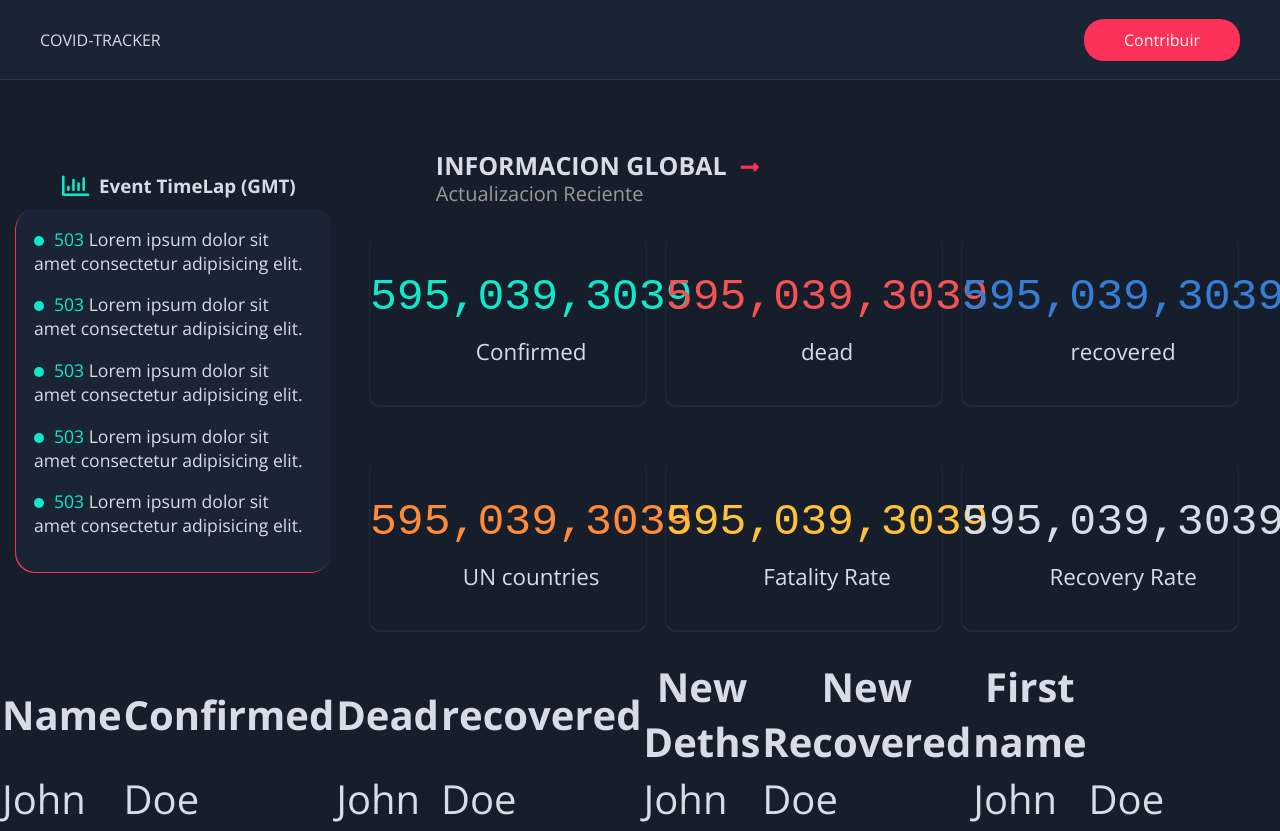
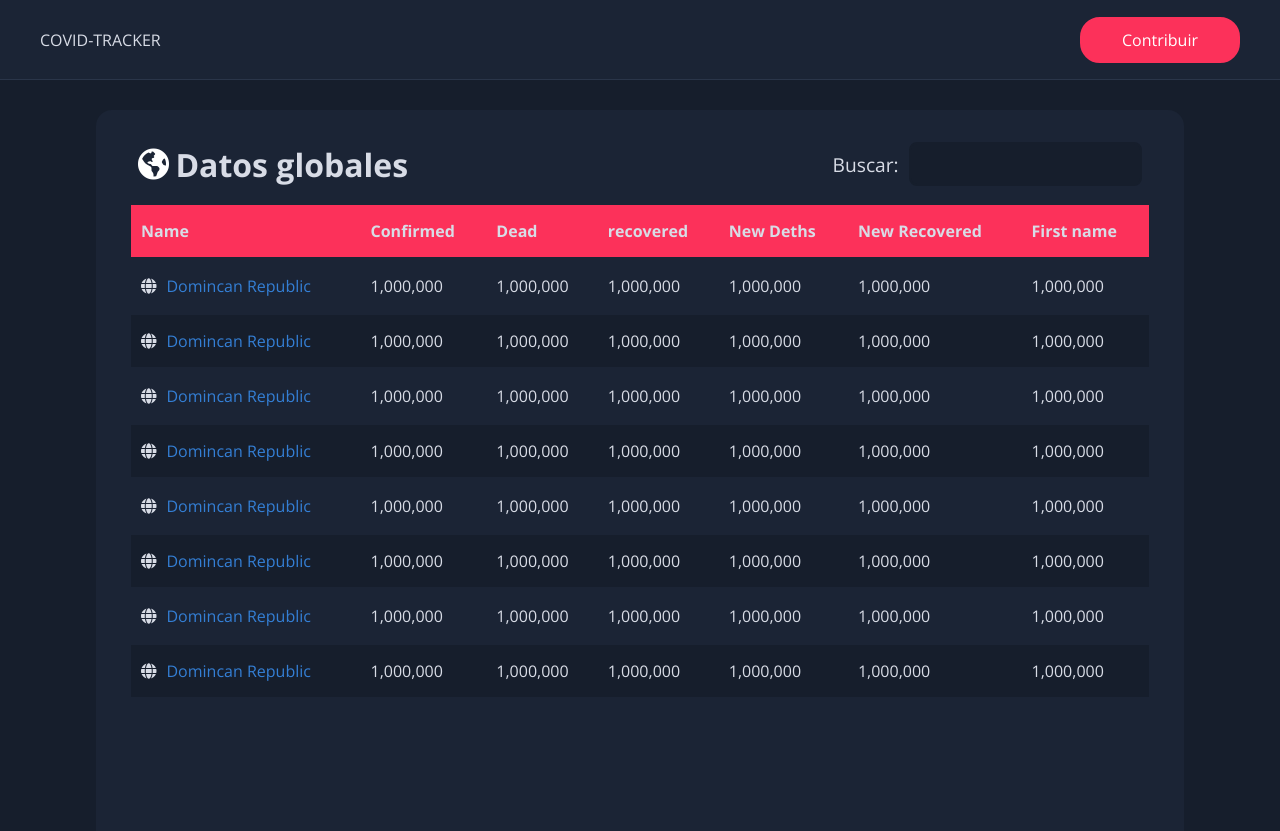
Before and after one commit to jesusdaniel7/covid19-tracking, a plain HTML site: page index.html in a window 1280 px wide. Shown: the top 831 px of the page. Drawn offline with nearby package versions, Linux system fonts and the light colour scheme; no server answers; a web font is replaced by a local one.

Commit message:
adding a table countries

```diff
--- a/css/style.css
+++ b/css/style.css
@@ -49,18 +49,21 @@ body {
   transition: 0.2s;
   border-radius: 20px;
   cursor: pointer;
+  border: 2px solid var(--pink);
 }
 
 .nav-item:nth-child(2):hover {
-  background: hsl(348, 98%, 64%);
+  background: var(--bg);
+  color:var(--pink);
+  border: 2px solid var(--pink);
 }
 /*END header */
 .world {
   display: flex;
   flex-flow: row wrap;
   justify-content: space-around;
-  max-width: 3000px;
   margin: 0 10px;
+  height: 600px;
 }
 .aside-world {
   width: 25%;
@@ -91,7 +94,7 @@ body {
 }
 
 .event-time-lap .fa-chart-bar {
-  color: var(--blue-light);
+  color: var(--blue);
   font-size: 1.7em;
   padding: 0px 10px;
 }
@@ -105,7 +108,7 @@ body {
 }
 
 .notice-new-notice {
-  color: var(--blue-light);
+  color: var(--text-color);
 }
 
 .notice-new-notice::before {
@@ -113,7 +116,7 @@ body {
   display: inline-block;
   width: 10px;
   height: 10px;
-  background: var(--blue-light);
+  background: var(--pink);
   margin-right: 10px;
   border-radius: 5px;
 }
@@ -180,70 +183,114 @@ Icons */
   font-size: 0.4em;
   font-family: "Open Sans", normal;
   font-weight: 400;
+
+  color:var(--text-gray);
 }
 .world-data-num {
   font-size: 0.8em;
   color: var(--text-color);
 }
-.confirmed .world-data-num {
-  color: var(--blue-light);
-}
-.dead .world-data-num {
-  color: var(--red);
+
+/*START Global data per countries section TABLE*/
+.countries-data .countries-data-header {
+  display: flex;
+  align-items: center;
+  justify-content: space-between;
+  padding: 0px 10px;
 }
 
-.recovered .world-data-num {
-  color: var(--blue);
+.countries-data .countries-data-header .searh-bar {
+  display: flex;
+  align-items: center;
+  margin-left: 10px;
 }
-
-.un-countries .world-data-num {
-  color: var(--orange);
+.countries-data .search-bar-label {
+  font-size: 1.2em;
+  padding-right: 10px;
 }
-
-.fatality-rate .world-data-num {
-  color: var(--yellow);
+.countries-data .search-bar-input {
+  background: var(--black-bg-lite);
+  border-style: none;
+  background: var(--bg);
+  padding: 0.7em;
+  border-radius: 0.5em;
+  border: 2px solid var(--bg);
+  font-size: 1em;
 }
-
-/*START Global data per countries section TABLE*/
-
-.global-data {
-  width: 100%;
-  overflow: scroll;
-  height: 200px;
+.countries-data .search-bar-input:focus {
+  color: pink;
+  outline: none;
+  border-style: none;
+  border: 2px solid var(--pink);
 }
 
 .table {
-  width: 200px;
-  color: black;
+  height: 800px;
+  margin: 0px;
+  padding: 0px;
+  overflow: auto;
+  margin-top: 1em;
+}
+.countries-data {
+  background: var(--black-bg-lite);
+  width: 85%;
+  margin: 0 auto;
+  padding: 2em;
+  border-radius: 1em;
+  max-width: 2100px;
+
 }
 
-.table th,
-td {
-  font-size: 40px;
+.countries-data .fa-globe{
+  padding-right: 10px;
+}
+.countries-data td:nth-child(1){
+  color: var(--blue);
+}
+.countries-data-title {
+  display: flex;
+  flex-direction: row;
+  align-items: center;
+
+}
+.countries-data-h2 {
+  font-size: 2em;
+}
+.countries-data .fa-globe-americas {
+  font-size: 2em;
+  color: white;
+  margin-right: 0.2em;
 }
 
-.global .table .table-title {
-  font-size: 60px;
-  color: #0ee9cb;
+.content-table {
+  width: 100%;
+  background: var(--bg);
+  padding: 30px;
+  font-size: 1em;
+  border-collapse: collapse;
+}
+.content-table tr {
+  border: 3px solid var(--black-bg-lite);
+  text-align: left;
+}
+.content-table th,
+.content-table td {
+  padding: 15px 10px;
+}
+.content-table tbody tr:nth-last-of-type(even) {
+  background: var(--black-bg-lite);
+}
+.content-table th {
+  background: var(--pink);
+  position: sticky;
+  top: 0;
+  margin: 0;
+  cursor: pointer;
 }
 
+/*
+.content-table thead tr th{
+  color: var(--text-color);
+  text-align: left;
+} */
 /*END Global data per countries section TABLE*/
-.article {
-  margin-top: 80px;
-  margin-bottom: 200px;
-  background: var(--bg);
-  width: 200px;
-  height: 200px;
-  overflow: scroll;
-}
-
-.article .p {
-  width: 400px;
-}
-
-.hola {
-  background: red;
-  width: 120px;
-  display: flex;
-  flex-flow: column wrap;
-}
--- a/index.html
+++ b/index.html
@@ -5,7 +5,12 @@
     <meta name="viewport" content="width=device-width, initial-scale=1.0" />
     <title>Document</title>
     <link rel="stylesheet" href="/css/style.css" />
-    <link rel="stylesheet" href="https://use.fontawesome.com/releases/v5.15.0/css/all.css" integrity="sha384-OLYO0LymqQ+uHXELyx93kblK5YIS3B2ZfLGBmsJaUyor7CpMTBsahDHByqSuWW+q" crossorigin="anonymous">
+    <link
+      rel="stylesheet"
+      href="https://use.fontawesome.com/releases/v5.15.0/css/all.css"
+      integrity="sha384-OLYO0LymqQ+uHXELyx93kblK5YIS3B2ZfLGBmsJaUyor7CpMTBsahDHByqSuWW+q"
+      crossorigin="anonymous"
+    />
     <link
       href="https://fonts.googleapis.com/css2?family=Iceland&family=Open+Sans:wght@300;400;600;700&family=Roboto:wght@100;300;400;500;700&display=swap"
       rel="stylesheet"
@@ -17,10 +22,10 @@
         <div class="nav-item">COVID-TRACKER</div>
         <div class="nav-item">Contribuir</div>
       </nav>
-
     </header>
 
     <main>
+      <!--
       <section class="world">
         <aside class="aside-world">
           <div class="event-time-lap">
@@ -96,9 +101,23 @@
           </div>
         </div>
       </section>
-
-      <section class="global-data">
-        <table class="table">
+      -->
+      <section class="countries-data">
+        <div class="countries-data-header">
+          <div class="countries-data-title">
+            <i class="fas fa-globe-americas"></i>
+            <h2 class="countries-data-h2">Datos globales</h2>
+          </div>
+          <div class="searh-bar">
+            <label for="search-bar-input" class="search-bar-label"
+              >Buscar:</label
+            >
+            <input type="text" id="search-bar-input" class="search-bar-input" />
+          </div>
+        </div>
+        <div class="table">
+          <table class="content-table">
+            <thead>
               <tr>
                 <th class="table-title">Name</th>
                 <th class="table-title">Confirmed</th>
@@ -108,26 +127,86 @@
                 <th class="table-title">New Recovered</th>
                 <th class="table-title">First name</th>
               </tr>
+            </thead>
+            <tbody>
               <tr>
-            <td>John</td>
-            <td>Doe</td>
-            <td>John</td>
-            <td>Doe</td>
-            <td>John</td>
-            <td>Doe</td>
-            <td>John</td>
-            <td>Doe</td>
+                <td><i class="fas fa-globe"></i>Domincan Republic</td>
+                <td>1,000,000</td>
+                <td>1,000,000</td>
+                <td>1,000,000</td>
+                <td>1,000,000</td>
+                <td>1,000,000</td>
+                <td>1,000,000</td>
               </tr>
+              <tr>
+                <td><i class="fas fa-globe"></i>Domincan Republic</td>
+                <td>1,000,000</td>
+                <td>1,000,000</td>
+                <td>1,000,000</td>
+                <td>1,000,000</td>
+                <td>1,000,000</td>
+                <td>1,000,000</td>
+              </tr>
+              <tr>
+                <td><i class="fas fa-globe"></i>Domincan Republic</td>
+                <td>1,000,000</td>
+                <td>1,000,000</td>
+                <td>1,000,000</td>
+                <td>1,000,000</td>
+                <td>1,000,000</td>
+                <td>1,000,000</td>
+              </tr>
+              <tr>
+                <td><i class="fas fa-globe"></i>Domincan Republic</td>
+                <td>1,000,000</td>
+                <td>1,000,000</td>
+                <td>1,000,000</td>
+                <td>1,000,000</td>
+                <td>1,000,000</td>
+                <td>1,000,000</td>
+              </tr>
+              <tr>
+                <td><i class="fas fa-globe"></i>Domincan Republic</td>
+                <td>1,000,000</td>
+                <td>1,000,000</td>
+                <td>1,000,000</td>
+                <td>1,000,000</td>
+                <td>1,000,000</td>
+                <td>1,000,000</td>
+              </tr>
+              <tr>
+                <td><i class="fas fa-globe"></i>Domincan Republic</td>
+                <td>1,000,000</td>
+                <td>1,000,000</td>
+                <td>1,000,000</td>
+                <td>1,000,000</td>
+                <td>1,000,000</td>
+                <td>1,000,000</td>
+              </tr>
+              <tr>
+                <td><i class="fas fa-globe"></i>Domincan Republic</td>
+                <td>1,000,000</td>
+                <td>1,000,000</td>
+                <td>1,000,000</td>
+                <td>1,000,000</td>
+                <td>1,000,000</td>
+                <td>1,000,000</td>
+              </tr>
+              <tr>
+                <td><i class="fas fa-globe"></i>Domincan Republic</td>
+                <td>1,000,000</td>
+                <td>1,000,000</td>
+                <td>1,000,000</td>
+                <td>1,000,000</td>
+                <td>1,000,000</td>
+                <td>1,000,000</td>
+              </tr>
+            </tbody>
           </table>
+        </div>
       </section>
     </main>
 
-
-    <div class="hola">
-      <div>
-        Lorem ipsum dolor sit amet consectetur adipisicing elit. Magnam incidunt illo vitae aperiam quas perferendis maiores distinctio. Ducimus, consequatur id necessitatibus incidunt iusto laboriosam facilis libero impedit quo quisquam temporibus sapiente quas eaque officia deleniti corrupti ullam beatae, molestiae repellendus aperiam deserunt cumque? Sed perspiciatis possimus nostrum rerum sapiente nam laudantium, obcaecati dicta temporibus adipisci maxime esse dolores consequatur facilis labore aperiam laborum magnam atque inventore nulla perferendis repellendus reprehenderit. Dicta rerum cumque adipisci quisquam eos soluta deleniti molestiae reprehenderit voluptas ullam eius itaque saepe ducimus quaerat, nesciunt blanditiis ipsa facilis velit nobis voluptate culpa? Fuga quaerat assumenda dicta voluptates.
-      </div>
-    </div>
     <script src="/js/script.js"></script>
   </body>
 </html>
--- a/js/script.js
+++ b/js/script.js
@@ -1,13 +1,13 @@
-// fetch('https://www.trackcorona.live/api/countries')
-// .then(response => response.json())
-// .then(response  => {
-//     console.log(response);
-// })
+fetch('https://www.trackcorona.live/api/countries')
+.then(response => response.json())
+.then(response  => {
+    console.log(response);
+})
 
 const GetSumary = () => fetch('https://api.covid19api.com/summary');
 const GetCountryDayOne = () => fetch('https://api.covid19api.com/auth/subscriptions');
 
-GetCountryDayOne().then(response => response.json())
+GetSumary().then(response => response.json())
 .then(response  => {
     console.log(response);
 })
```
Lines whose indentation alone changed are shown as unchanged.
